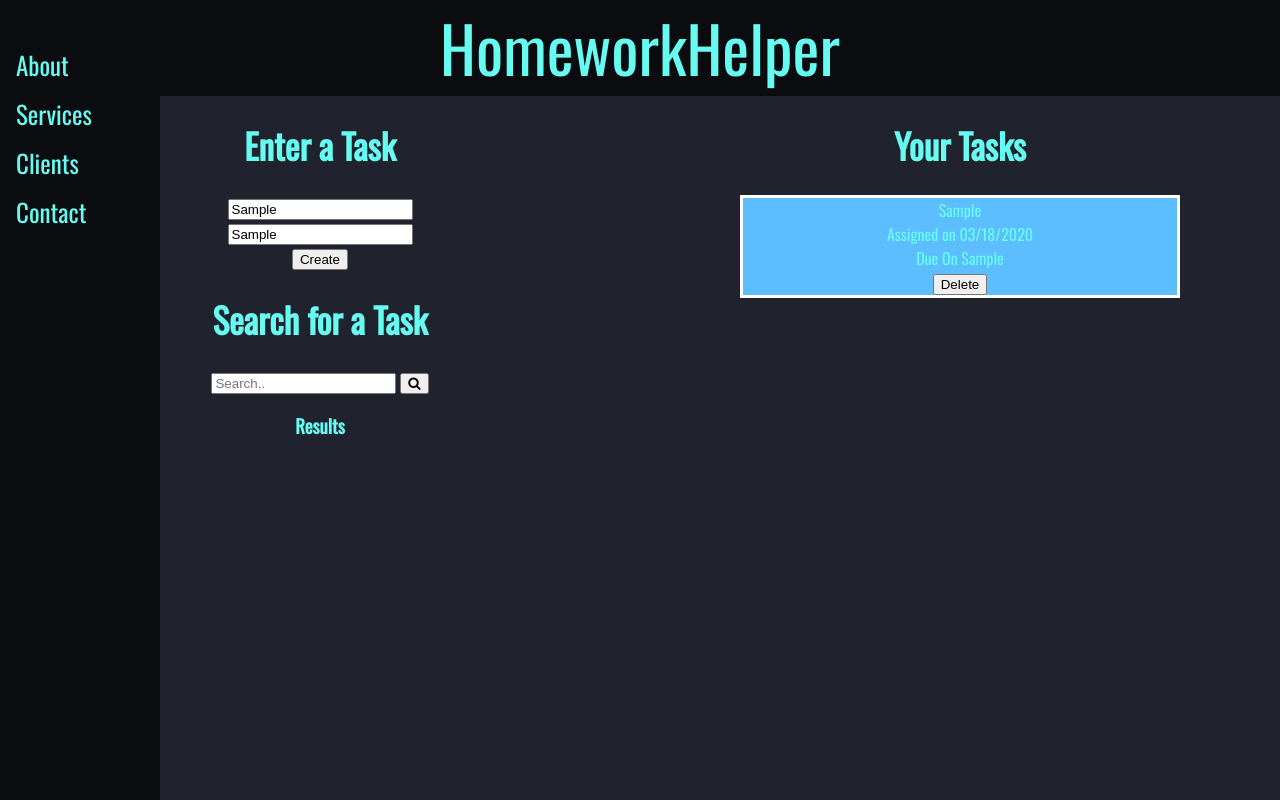
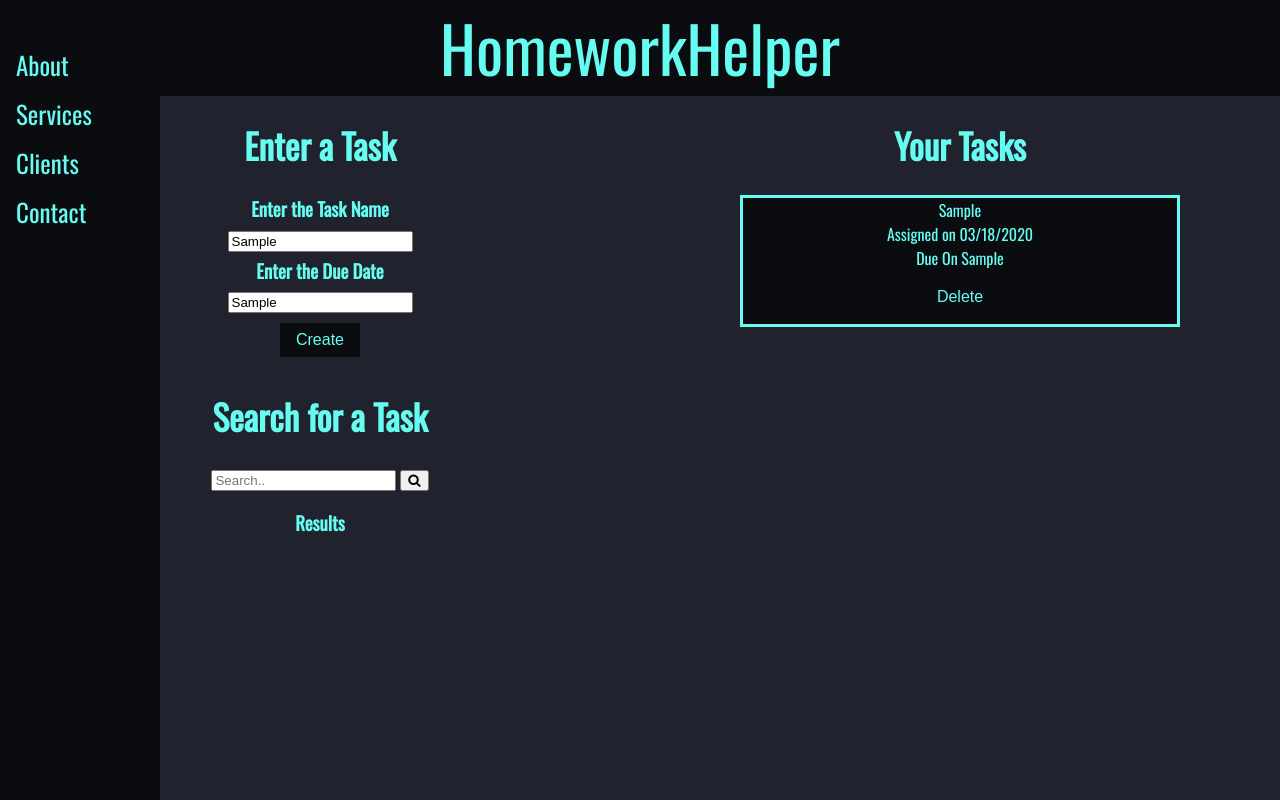
Before and after one commit to LloydPearce/HomeworkHelp, a plain HTML site: page homepage.html in a window 1280 px wide. Both pictures are taken after typing "Sample", "Sample" into the empty fields and a click on the button "Create". Drawn offline with nearby package versions, Linux system fonts and the light colour scheme; no server answers.

Commit message:
Updated Buttons

```diff
--- a/homepage.css
+++ b/homepage.css
@@ -11,6 +11,35 @@ h1{
   font-size : 35px;
   font-family: "Oswald";
 }
+
+/* Imported Button CSS */
+
+.button {
+  background-color: #0B0C10; /* Green */
+  border: none;
+  color: #66FCF1;
+  padding: 8px 16px;
+  text-align: center;
+  text-decoration: none;
+  display: inline-block;
+  font-size: 16px;
+  margin: 10px 2px;
+  transition-duration: 0.4s;
+  cursor: pointer;
+}
+
+.button1 {
+  background-color: white;
+  color: black;
+  border: 2px solid #4CAF50;
+}
+
+.button1:hover {
+  background-color: #4CAF50;
+  color: white;
+}
+
+/* End of Imported CSS */
 
 /* Imported CSS of Side navigation bar */
 .sidenav {
@@ -56,8 +85,8 @@ h1{
 }
 
 .task{
-  border: 3px solid white;
-  background-color: #5cbeff;
+  border: 3px solid #66FCF1;
+  background-color: #0B0C10;
   margin-bottom: 20px;
   margin-left: 100px;
   margin-right: 100px;
--- a/homepage.html
+++ b/homepage.html
@@ -7,20 +7,13 @@
     <link rel="stylesheet" href="homepage.css">
 
     <!-- W3 Schools CSS Link -->
+
     <!-- <link rel="stylesheet" href="https://www.w3schools.com/w3css/4/w3.css"> -->
     <link rel="stylesheet" href="https://cdnjs.cloudflare.com/ajax/libs/font-awesome/4.7.0/css/font-awesome.min.css">
 
   </head>
 
   <body>
-
-  <!-- Sidebar -->
-  <div class="w3-sidebar w3-bar-block w3-border-right" style="display:none" id="mySidebar">
-    <button onclick="w3_close()" class="w3-bar-item w3-large">Close &times;</button>
-    <a href="#" class="w3-bar-item w3-button">About</a>
-    <a href="#" class="w3-bar-item w3-button">FAQ</a>
-    <a href="#" class="w3-bar-item w3-button">Help</a>
-  </div>
 
   <!-- Page Content -->
 
@@ -32,25 +25,27 @@
     HomeworkHelper
   </div>
 
-  <!-- Imported CSS -->
+  <!-- Imported SideBar -->
   <div class="sidenav">
     <a href="#about">About</a>
     <a href="#services">Services</a>
     <a href="#clients">Clients</a>
     <a href="#contact">Contact</a>
   </div>
-  <!-- End of Imported CSS -->
+  <!-- End of Imported SideBar -->
 
   <div class = "row">
     <div class = "enterArea col">
       <!-- Enter Tasks Area -->
       <div class = "enterTasks text">
         <h1>Enter a Task</h1>
+        <h3 style = "margin-bottom: 5px;">Enter the Task Name</h3>
         <input type = "text" placeholder = "Task Name" id = "nameField">
         <br>
+        <h3 style = "margin-bottom: 4px; margin-top: 5px;">Enter the Due Date</h3>
         <input type = "text" placeholder = "Due Date(m/d/y)" id = "dateField">
         <br>
-        <button onclick = "writeData()">Create</button>
+        <button class = "button" onclick = "writeData()">Create</button>
       </div>
 
       <!-- Search Tasks Area -->
--- a/index.js
+++ b/index.js
@@ -39,13 +39,13 @@ function writeData(){
     var div = document.createElement("div");
 
     //Editing the inner part of the Div
-    div.innerHTML = taskName + "<br>Assigned on " + dateAssigned + "<br>Due On " + taskDate + "<br>" + "<button id = " + index +" onclick = 'deleteData(this.id)'>Delete</button>";
+    div.innerHTML = taskName + "<br>Assigned on " + dateAssigned + "<br>Due On " + taskDate + "<br>" + "<button class = 'button' id = " + index +" onclick = 'deleteData(this.id)'>Delete</button>";
 
     //Giving the Div a class name
     var className = "task" + index;
     var className2 = "task";
     div.classList.add(className);
-    div.classList.add(className2);
+    div.classList.add("task");
 
 
   //Printing the array into the HTML website
```
